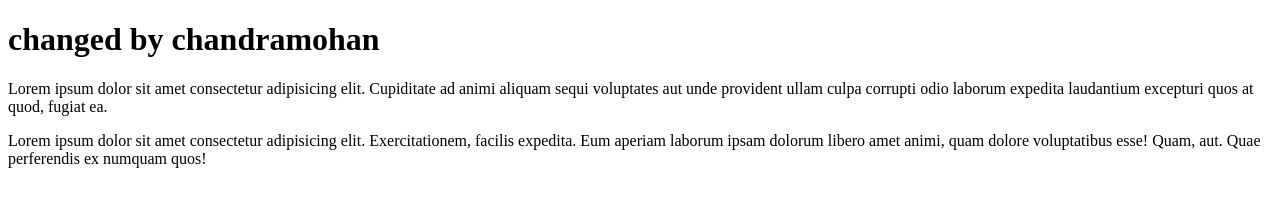
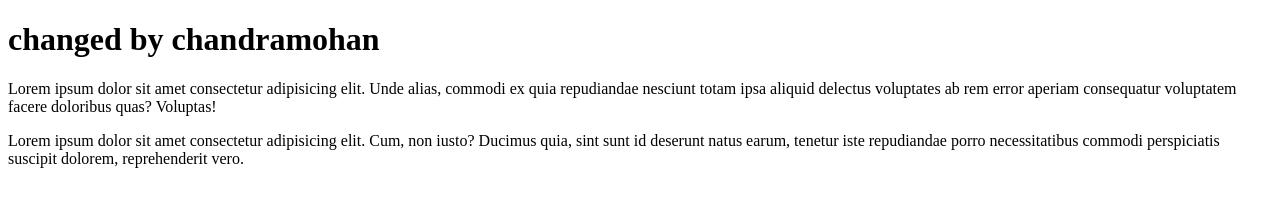
Before and after one commit to chandramohanp2/github-learning, a plain HTML site: page index.html in a window 1280 px wide. Drawn offline with Linux system fonts and the light colour scheme.

Commit message:
pr commecnt

```diff
--- a/index.html
+++ b/index.html
@@ -9,14 +9,19 @@
   <body>
     <h1>changed by chandramohan</h1>
 
-    <p>
-      Lorem ipsum dolor sit amet consectetur adipisicing elit. Cupiditate ad
-      animi aliquam sequi voluptates aut unde provident ullam culpa corrupti
-      odio laborum expedita laudantium excepturi quos at quod, fugiat ea.
-
+    <div>
       <p>
-        Lorem ipsum dolor sit amet consectetur adipisicing elit. Exercitationem, facilis expedita. Eum aperiam laborum ipsam dolorum libero amet animi, quam dolore voluptatibus esse! Quam, aut. Quae perferendis ex numquam quos!
+        Lorem ipsum dolor sit amet consectetur adipisicing elit. Unde alias,
+        commodi ex quia repudiandae nesciunt totam ipsa aliquid delectus
+        voluptates ab rem error aperiam consequatur voluptatem facere doloribus
+        quas? Voluptas!
       </p>
-    </p>
+      <p>
+        Lorem ipsum dolor sit amet consectetur adipisicing elit. Cum, non iusto?
+        Ducimus quia, sint sunt id deserunt natus earum, tenetur iste
+        repudiandae porro necessitatibus commodi perspiciatis suscipit dolorem,
+        reprehenderit vero.
+      </p>
+    </div>
   </body>
 </html>
```
